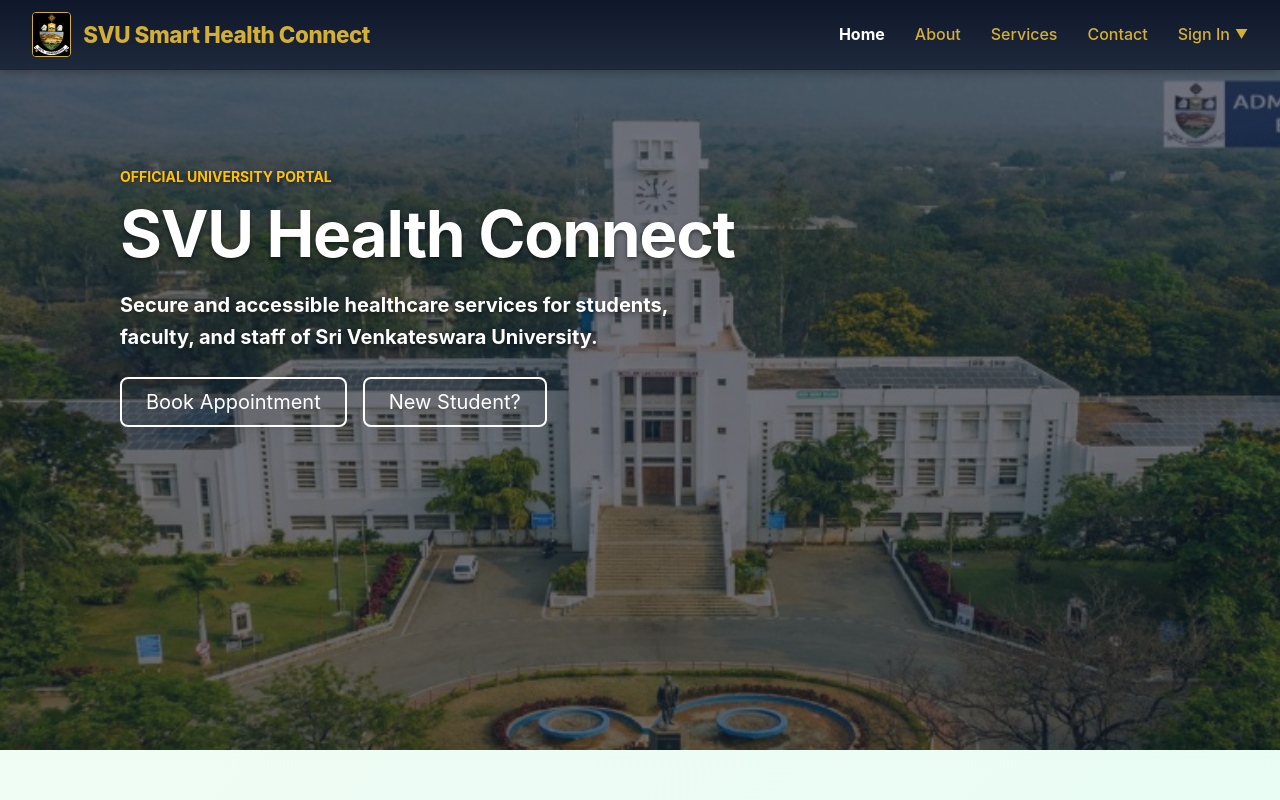
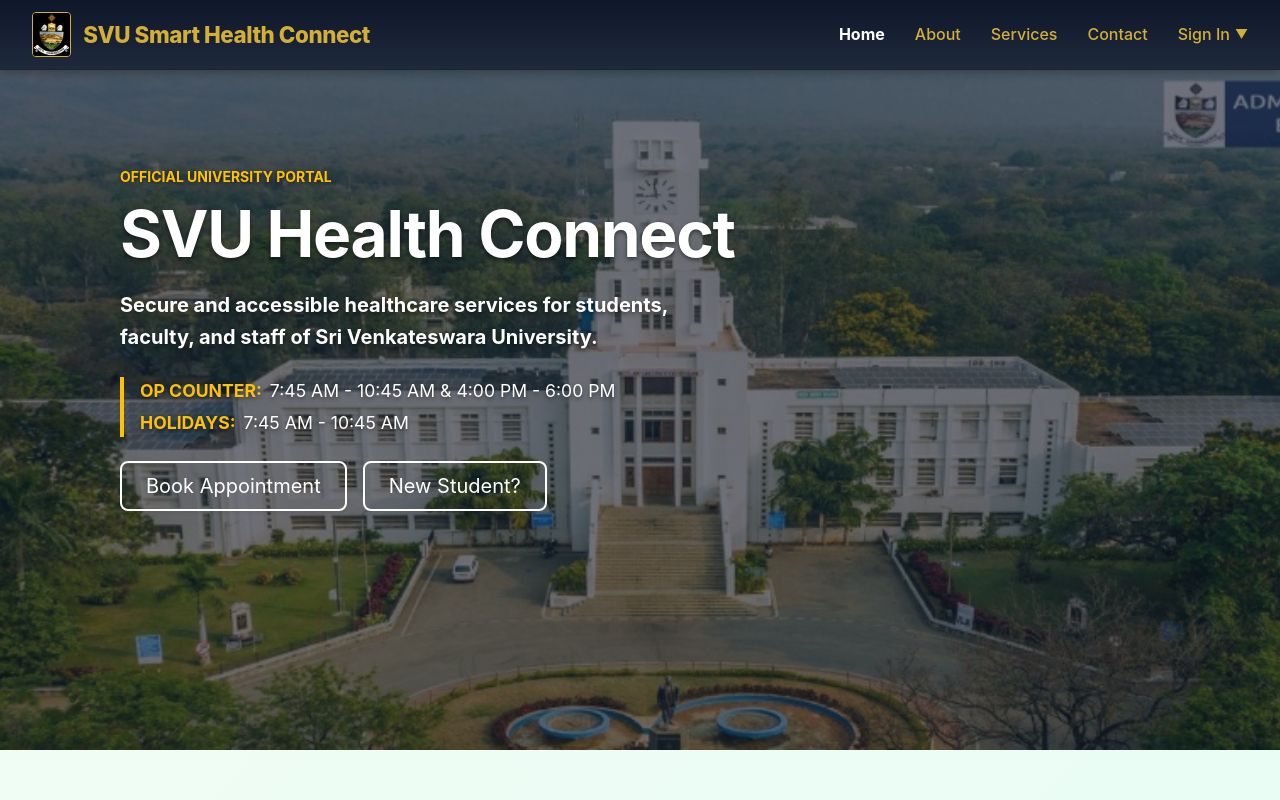
Before and after one commit to Guhangopi/svu-smart-health-connect, a React app in the folder frontend/: page / in a window 1280 px wide. Shown: the top 800 px of the page. Built offline with nearby package versions, Linux system fonts and the light colour scheme; no server answers; the HTML template or start-up script is replaced by a standard one.

Commit message:
updated hospital timings in the home page

```diff
--- a/frontend/src/pages/HomePage.jsx
+++ b/frontend/src/pages/HomePage.jsx
@@ -60,6 +60,17 @@
               <p className="lead mb-4 text-white fw-bold" style={{maxWidth: '600px'}}>
                 Secure and accessible healthcare services for students, faculty, and staff of Sri Venkateswara University.
               </p>
+
+              <div className="mb-4 border-start border-4 border-warning ps-3">
+                <p className="text-white mb-1" style={{ fontSize: '1.1rem', textShadow: '0 2px 4px rgba(0, 0, 0, 0.5)' }}>
+                    <strong className="text-warning text-uppercase me-2">OP Counter:</strong>
+                    7:45 AM - 10:45 AM & 4:00 PM - 6:00 PM
+                </p>
+                <p className="text-white mb-0" style={{ fontSize: '1.1rem', textShadow: '0 2px 4px rgba(0, 0, 0, 0.5)' }}>
+                    <strong className="text-warning text-uppercase me-2">Holidays:</strong>
+                    7:45 AM - 10:45 AM
+                </p>
+              </div>
 
               <div className="d-flex gap-3">
                 <button onClick={handleDashboardClick} className="btn btn-outline-light btn-lg px-4 shadow-sm">
@@ -318,6 +329,7 @@
                 <li className="mb-3 d-flex"><span className="me-3" style={{color: '#d4af37'}}>📍</span> SVU Campus, Tirupati</li>
                 <li className="mb-3 d-flex"><span className="me-3" style={{color: '#d4af37'}}>📞</span> +91 98765 43210</li>
                 <li className="mb-3 d-flex"><span className="me-3" style={{color: '#d4af37'}}>📧</span> helpdesk@svu.edu.in</li>
+                <li className="mb-3 d-flex"><span className="me-3" style={{color: '#d4af37'}}>🕒</span> 7:45 AM - 10:45 AM & 4:00 PM - 6:00 PM</li>
               </ul>
             </div>
           </div>
```
